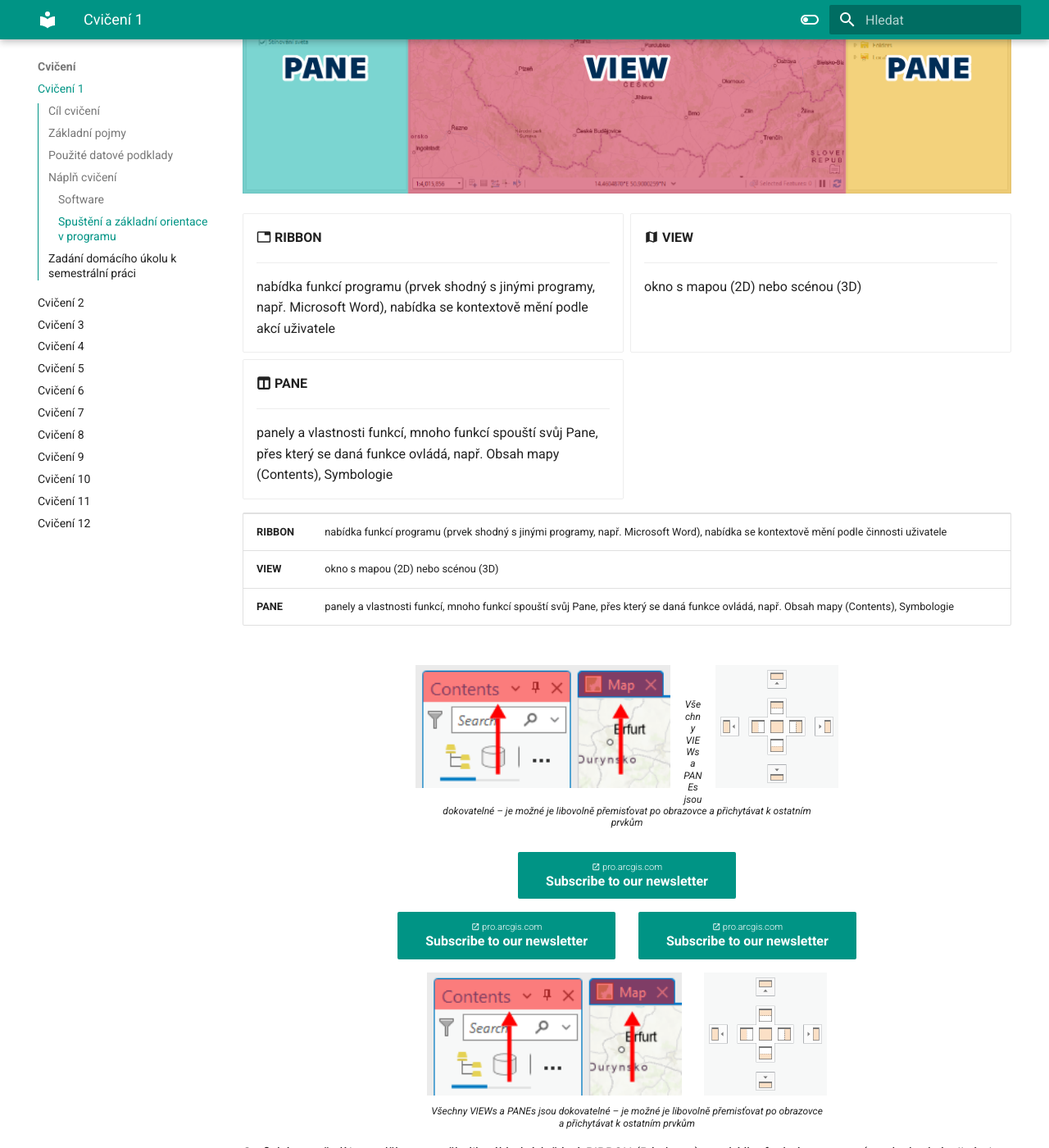
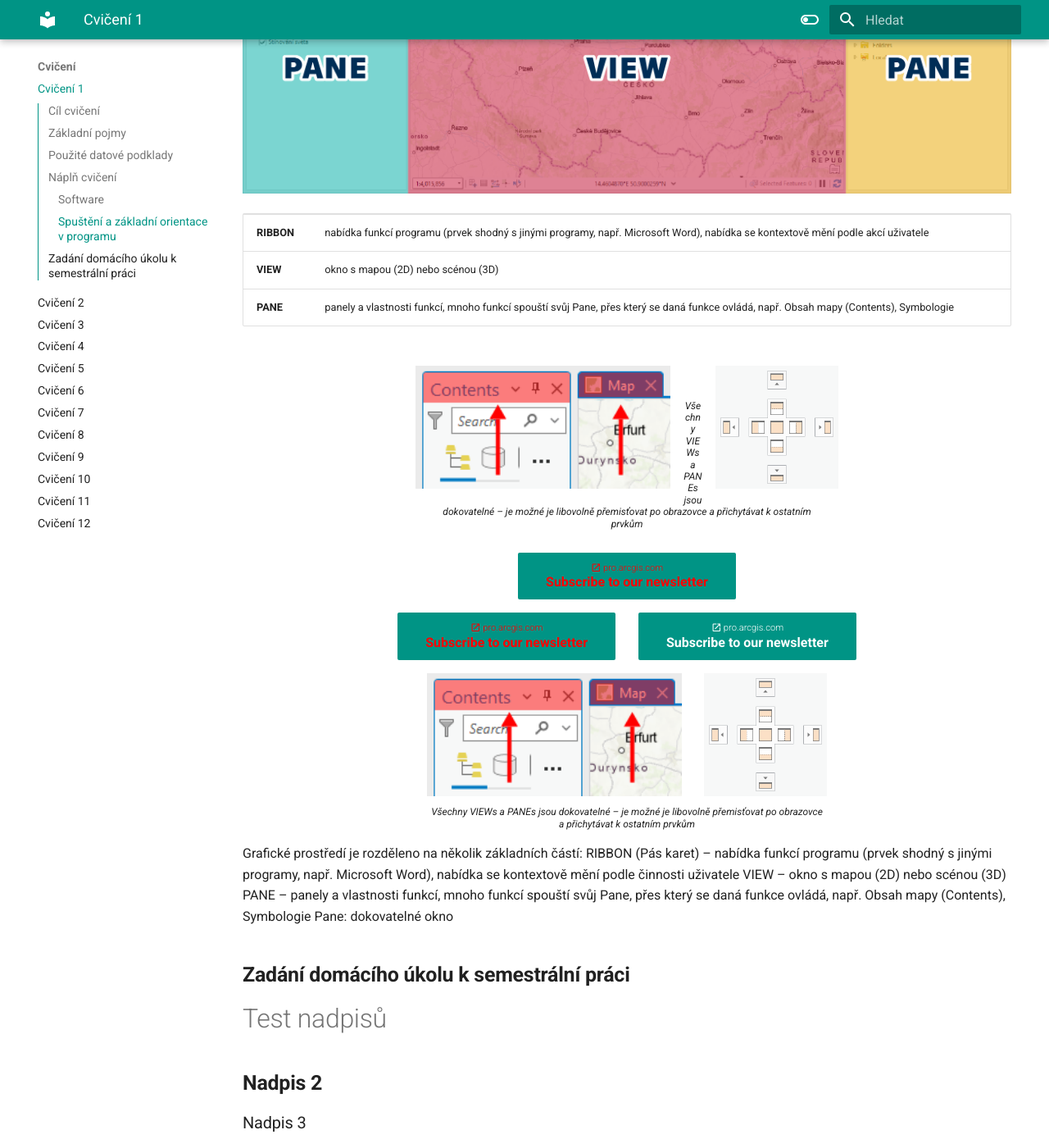
Before and after one commit to k155gis0/gis1, an MkDocs documentation site: the page built from docs/cviceni/cviceni1.md, in a window 1280 px wide and 1400 px high, scrolled down 1682 px. Shown: the whole window at 82% size. Built offline with MkDocs 1.6.1 and Material for MkDocs 9.7.7, drawn with Linux system fonts in a browser that asks for light colours; some of the changed text lies outside the part shown.

Commit message:
prace na cviceni 1

```diff
--- a/docs/cviceni/cviceni1.md
+++ b/docs/cviceni/cviceni1.md
@@ -7,8 +7,9 @@
   .md-button:hover {transform: scale(1.04)}
   .md-button:hover {background-color:#46817b !important; color:#eee !important;border-color:#46817b !important}
   .md-button:focus {background-color:#46817b !important; color:#eee !important;border-color:#46817b !important}
+  .md-button:first-child{color:red;}
   .md-button-top-text {font-size:.7em;font-weight:300;}
-  .md-button-top-text-icon {font-size:smaller;vertical-align: -0px;}
+  /*.md-button-top-text-icon {font-size:smaller;vertical-align: -0px;}*/
   /*.p-align-center{text-align:center;}*/
   figcaption {font-size:12px;margin-top:5px !important;text-align:center;line-height:1.2em;}
 </style>
@@ -51,43 +52,11 @@ Při spuštění probíhá ověření licence přes příslušnost k organizaci
 <br>
 ![Albuquerque, New Mexico](../assets/cviceni1/img_01.png)
 
-<div class="grid cards" markdown>
--   :material-tab: __RIBBON__
-
-    ---
-
-    nabídka funkcí programu (prvek shodný s jinými programy, např. Microsoft Word), nabídka se kontextově mění podle akcí uživatele
-
--   :material-map: __VIEW__
-
-    ---
-
-    okno s mapou (2D) nebo scénou (3D)
-
--   :fontawesome-solid-table-columns: __PANE__
-
-    ---
-
-    panely a vlastnosti funkcí, mnoho funkcí spouští svůj Pane, přes který se daná funkce ovládá, např. Obsah mapy (Contents), Symbologie
-</div>
-
-
-
-
-
-
-
-
-
-
-
-
-
 <table style="width: 100%;">
   <tbody>
     <tr>
       <td markdown><strong>RIBBON</strong></td>
-      <td>nabídka funkcí programu (prvek shodný s jinými programy, např. Microsoft Word), nabídka se kontextově mění podle činnosti uživatele</td>
+      <td>nabídka funkcí programu (prvek shodný s jinými programy, např. Microsoft Word), nabídka se kontextově mění podle akcí uživatele</td>
     </tr>
     <tr>
       <td><strong>VIEW</strong></td>
--- a/mkdocs.yml
+++ b/mkdocs.yml
@@ -68,6 +68,7 @@ extra:
       link: https://www.facebook.com/geomatics.ctu
     - icon: fontawesome/brands/instagram
       link: https://www.instagram.com/geomatics.ctu
+copyright: <a href="geomatics.fsv.cvut.cz">Katedra geomatiky</a>&nbsp;&nbsp;&nbsp;|&nbsp;&nbsp;&nbsp;2023
 markdown_extensions:
   - attr_list
   - md_in_html
```
